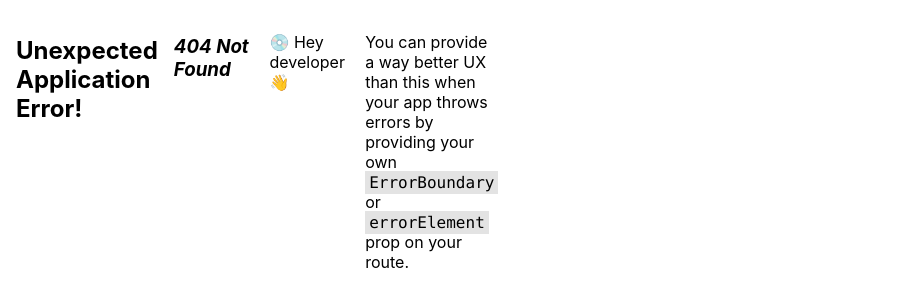
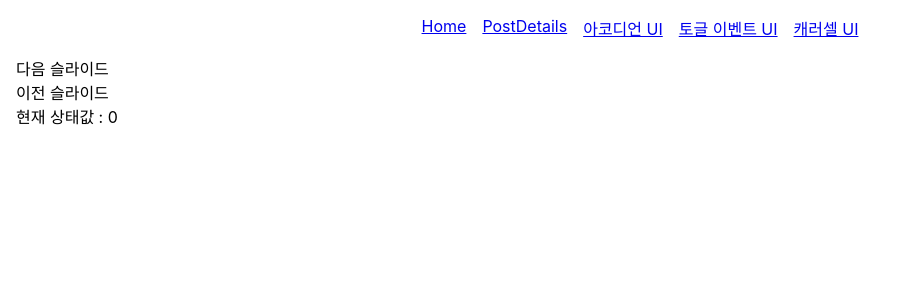
Before and after one commit to JangHwanPark/React_State_Practice, a React (Create React App) app in the folder ch05_state/: page /c/01 in a window 1280 px wide. Before the commit this address had no page. Shown: the top 306 px of the page, without its empty margins (0-906 px from the left). Built offline with nearby package versions, Linux system fonts and the light colour scheme.

Commit message:
캐러셀, 아코디언 페이지 생성

```diff
--- a/ch05_state/src/App.jsx
+++ b/ch05_state/src/App.jsx
@@ -10,7 +10,9 @@ function App() {
                 <ul className={'flex justify-center'}>
                     <li><Link to={'/'}>Home</Link></li>
                     <li><Link to={'/posts/1'}>PostDetails</Link></li>
-                    <li><Link to={'/test'}>Test 페이지로 이동</Link></li>
+                    <li><Link to={'/a/01'}>아코디언 UI</Link></li>
+                    <li><Link to={'/b/01'}>토글 이벤트 UI</Link></li>
+                    <li><Link to={'/c/01'}>캐러셀 UI</Link></li>
                 </ul>
             </nav>
             <Outlet/>
--- a/ch05_state/src/index.js
+++ b/ch05_state/src/index.js
@@ -9,6 +9,8 @@ import PostDetail from "./pages/PostDetail";
 
 import {createBrowserRouter, RouterProvider} from "react-router-dom";
 import Test from "./pages/Test";
+import Carousel from "./pages/Carousel";
+import Accordion from "./pages/Accordion";
 
 const router = createBrowserRouter([
   {
@@ -16,7 +18,9 @@ const router = createBrowserRouter([
     element: <App/>,
     children: [
       {index: true, element: <Home/>},
-      {path: "/test", element: <Test/>},
+      {path: "/a/01", element: <Accordion/>},
+      {path: "/b/01", element: <Test/>},
+      {path: "/c/01", element: <Carousel/>},
       {path: "/posts/:slug", element: <PostDetail/>},
     ]
   }
--- /dev/null
+++ b/ch05_state/src/pages/Accordion.jsx
@@ -0,0 +1,9 @@
+import React from 'react';
+
+export default function Accordion() {
+    return (
+        <div>
+
+        </div>
+    );
+}
--- /dev/null
+++ b/ch05_state/src/pages/Carousel.jsx
@@ -0,0 +1,33 @@
+import React from 'react';
+
+const images = [
+    1,2,3,4,5
+];
+
+export default function Carousel() {
+    const [current, setCurrent] = React.useState(0);
+    console.log(`before current: ${current}`);
+
+    const nextSlide = () => {
+        setCurrent(current === images.length - 1 ? 0 : current + 1);
+    }
+
+    const prevSlide = () => {
+        setCurrent(current === 0 ? images.length - 1 : current - 1);
+    }
+
+    return (
+        <div className={'grid-col-12'}>
+            <div onClick={nextSlide}>다음 슬라이드</div>
+            <div onClick={prevSlide}>이전 슬라이드</div>
+            <div>현재 상태값 : {current}</div>
+            {/*{images.map((image, index) =>
+                    current === index && (
+                        <div key={image} className="slide">
+                            <img src={image} alt="images" />
+                        </div>
+                    )
+            )}*/}
+        </div>
+    );
+}
```
Also changed, not shown: 2 other files (tests, documents, lock files or other folders).
